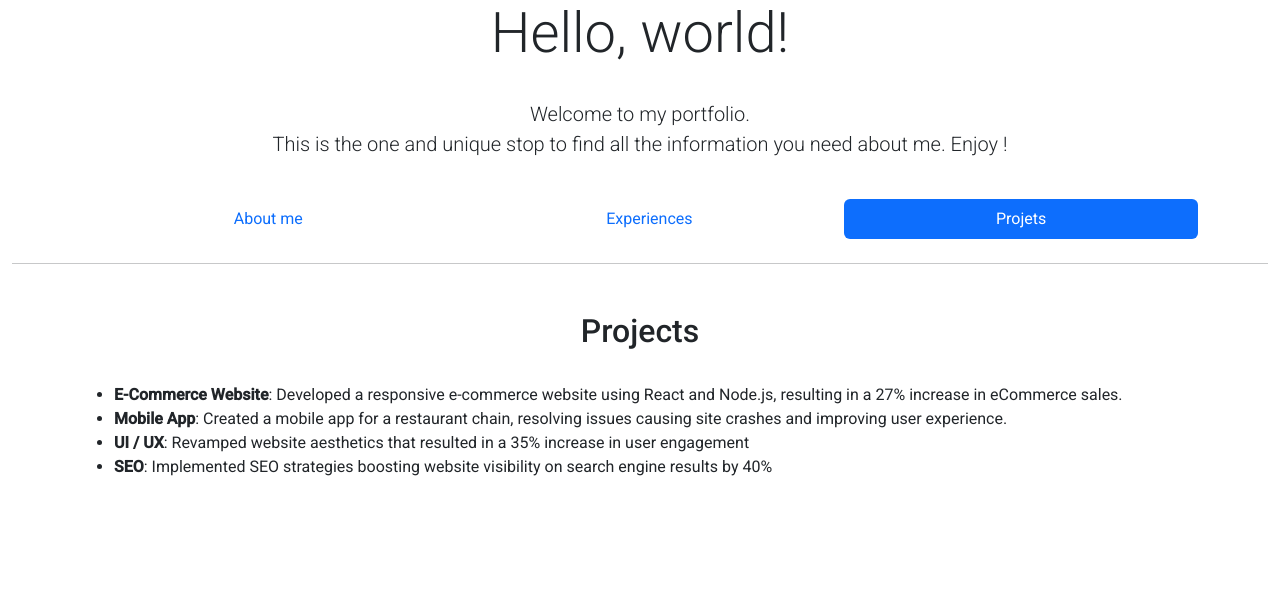
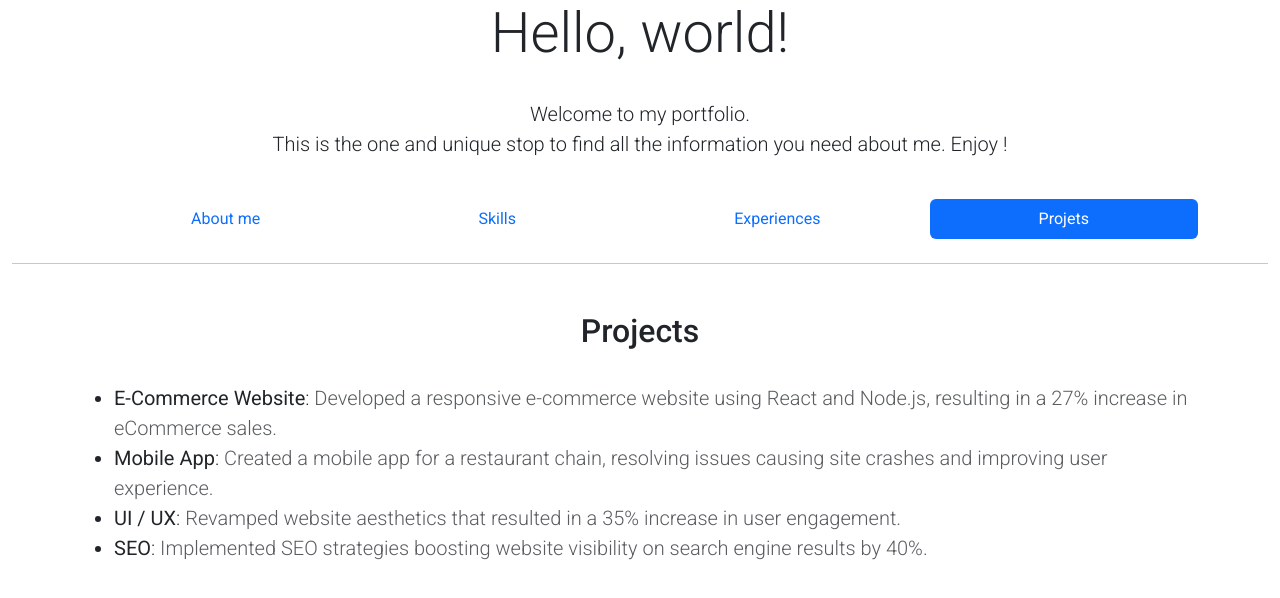
Before and after one commit to Portfolio-Allan-Rolle/angular-only-com-challenges, an Angular app in the folder personal-portfolio/: page /projects in a window 1280 px wide. Shown: the top 598 px of the page. Built offline with nearby package versions, Linux system fonts and the light colour scheme.

Commit message:
skills section complete

```diff
--- a/personal-portfolio/src/app/app.html
+++ b/personal-portfolio/src/app/app.html
@@ -12,21 +12,24 @@
           routerLink="/home"
           routerLinkActive="active"
           class="flex-sm-fill text-sm-center nav-link"
-          href="#"
           >About me</a
+        >
+        <a
+          routerLink="/skills"
+          routerLinkActive="active"
+          class="flex-sm-fill text-sm-center nav-link"
+          >Skills</a
         >
         <a
           routerLink="/experiences"
           routerLinkActive="active"
           class="flex-sm-fill text-sm-center nav-link"
-          href="#"
           >Experiences</a
         >
         <a
           routerLink="/projects"
           routerLinkActive="active"
           class="flex-sm-fill text-sm-center nav-link"
-          href="#"
           >Projets</a
         >
       </nav>
--- a/personal-portfolio/src/views/projects/projects.html
+++ b/personal-portfolio/src/views/projects/projects.html
@@ -2,24 +2,34 @@
   <h2 class="jumbotron-heading text-center">Projects</h2>
   <section class="py-4">
     <div>
-      <ul>
+      <ul class="lead">
         <li>
-          <strong>E-Commerce Website</strong>: Developed a responsive e-commerce
-          website using React and Node.js, resulting in a 27% increase in
-          eCommerce sales.
+          <strong>E-Commerce Website</strong>:
+          <span class="text-muted"
+            >Developed a responsive e-commerce website using React and Node.js,
+            resulting in a 27% increase in eCommerce sales.</span
+          >
         </li>
         <li>
-          <strong>Mobile App</strong>: Created a mobile app for a restaurant
-          chain, resolving issues causing site crashes and improving user
-          experience.
+          <strong>Mobile App</strong>:
+          <span class="text-muted"
+            >Created a mobile app for a restaurant chain, resolving issues
+            causing site crashes and improving user experience.</span
+          >
         </li>
         <li>
-          <strong>UI / UX</strong>: Revamped website aesthetics that resulted in
-          a 35% increase in user engagement
+          <strong>UI / UX</strong>:
+          <span class="text-muted"
+            >Revamped website aesthetics that resulted in a 35% increase in user
+            engagement.</span
+          >
         </li>
         <li>
-          <strong>SEO</strong>: Implemented SEO strategies boosting website
-          visibility on search engine results by 40%
+          <strong>SEO</strong>:
+          <span class="text-muted"
+            >Implemented SEO strategies boosting website visibility on search
+            engine results by 40%.</span
+          >
         </li>
       </ul>
     </div>
--- a/personal-portfolio/src/views/skills/skills.html
+++ b/personal-portfolio/src/views/skills/skills.html
@@ -1 +1,34 @@
-<p>skills works!</p>
+<div class="container py-4">
+  <h2 class="jumbotron-heading text-center">Skills</h2>
+  <section class="py-4">
+    <div>
+      <ul class="lead">
+        <li>
+          <strong>Languages & Frameworks</strong>:
+          <span class="text-muted"
+            >CSS3, JavaScript (ES6+), React.js, Vue.js, Angular</span
+          >
+        </li>
+
+        <li>
+          <strong>Backend Development</strong>:
+          <span class="text-muted"
+            >Node.js, Express, MongoDB, SQL, RESTful APIs, GraphQL</span
+          >
+        </li>
+        <li>
+          <strong>DevOps & Deployment</strong>:
+          <span class="text-muted"
+            >AWS, Docker, Jenkins, CI/CD Pipelines, Nginx, GitHub Actions</span
+          >
+        </li>
+        <li>
+          <strong>Tools & Platforms</strong>:
+          <span class="text-muted"
+            >Git, Webpack, Babel, ESLint, Visual Studio Code, JIRA</span
+          >
+        </li>
+      </ul>
+    </div>
+  </section>
+</div>
```
